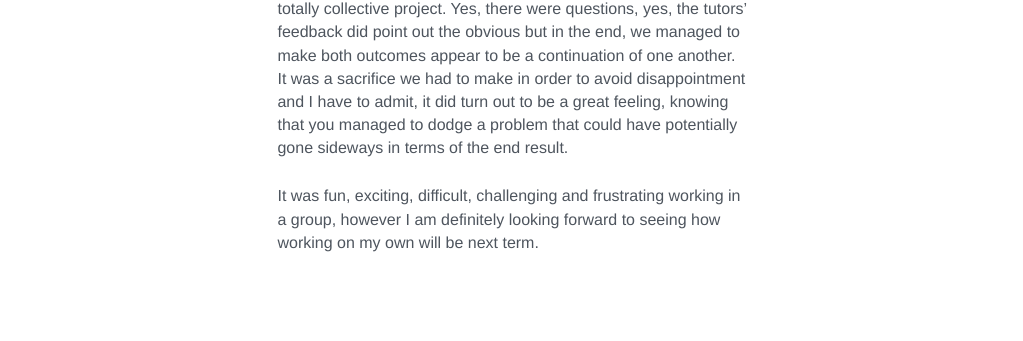
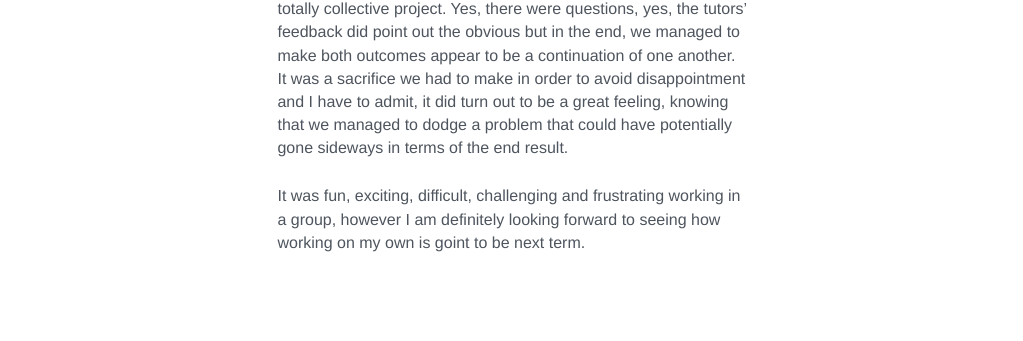
Before and after one commit to afivos/afivos.com, a Jekyll site: the page built from _posts/2017-12-18-group-dynamics.md, in a window 1280 px wide and 900 px high, scrolled down 1710 px. Shown: the part 375-716 px from the top of the window, without its empty margins (128-1151 px from the left). Built offline with Jekyll 4.4.1, drawn with Linux system fonts in a browser that asks for light colours; nearby versions of some CDN libraries; comment, search, counter and statistics services are not loaded; some of the changed text lies outside the part shown.

Commit message:
Minor corrections

```diff
--- a/_posts/2017-12-18-group-dynamics.md
+++ b/_posts/2017-12-18-group-dynamics.md
@@ -22,6 +22,6 @@ Sometimes the urge to work individually can be so strong that does not allow one
 
 {% image imgfull 2017/12/modes-of-engagement.png "Source: [Notes from Goldsmiths #3](https://medium.com/@Gauthier.Roussilhe/notes-from-goldsmiths-3-1c70a1edcfde)"%}
 
-The reason I said I was happy with the end result even though it was ultimately not a collective outcome, was the way my group mates and I managed to work around that, embrace it and communicate it to the audience in a way that made it feel like a totally collective project. Yes, there were questions, yes, the tutors’ feedback did point out the obvious but in the end, we managed to make both outcomes appear to be a continuation of one another. It was a sacrifice we had to make in order to avoid disappointment and I have to admit, it did turn out to be a great feeling, knowing that you managed to dodge a problem that could have potentially gone sideways in terms of the end result.
+The reason I said I was happy with the end result even though it was ultimately not a collective outcome, was the way my group mates and I managed to work around that, embrace it and communicate it to the audience in a way that made it feel like a totally collective project. Yes, there were questions, yes, the tutors’ feedback did point out the obvious but in the end, we managed to make both outcomes appear to be a continuation of one another. It was a sacrifice we had to make in order to avoid disappointment and I have to admit, it did turn out to be a great feeling, knowing that we managed to dodge a problem that could have potentially gone sideways in terms of the end result.
 
-It was fun, exciting, difficult, challenging and frustrating working in a group, however I am definitely looking forward to seeing how working on my own will be next term.
+It was fun, exciting, difficult, challenging and frustrating working in a group, however I am definitely looking forward to seeing how working on my own is goint to be next term.
```
